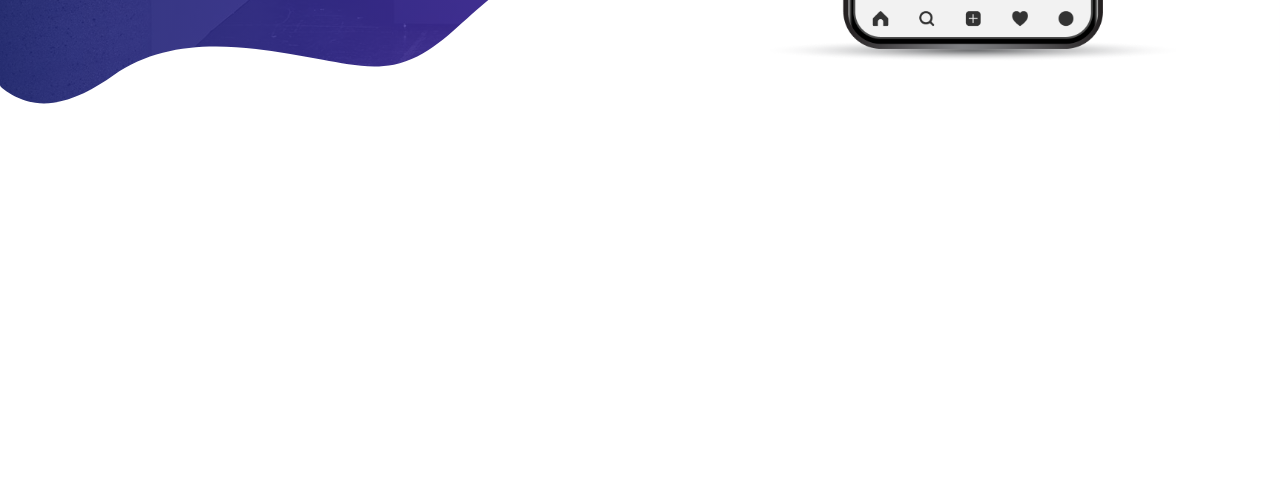
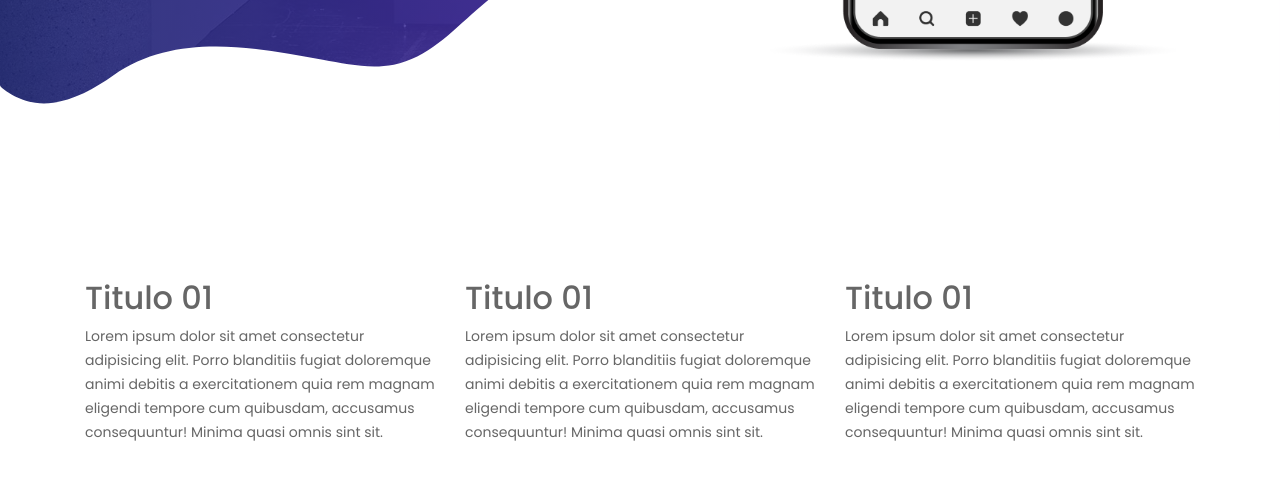
Before and after one commit to uft-qlq-menor/curso_git, a plain HTML site: page index.html in a window 1280 px wide. Shown: the part 661-1140 px from the top of the page. Before the commit the page ends 800 px from the top, so only its background shows below. Drawn offline with Linux system fonts and the light colour scheme.

Commit message:
Version 03: Section 01

```diff
--- a/index.html
+++ b/index.html
@@ -129,6 +129,24 @@
             <img src="img/shape/hero-bg-shape-1.svg" alt="main-image">
         </div>
     </div>
+    <section class="section-padding">
+        <div class="container">
+            <div class="row">
+                <div class="col-lg-4">
+                    <h2>Titulo  01</h2>
+                    <p>Lorem ipsum dolor sit amet consectetur adipisicing elit. Porro blanditiis fugiat doloremque animi debitis a exercitationem quia rem magnam eligendi tempore cum quibusdam, accusamus consequuntur! Minima quasi omnis sint sit.</p>
+                </div>
+                <div class="col-lg-4">
+                    <h2>Titulo  01</h2>
+                    <p>Lorem ipsum dolor sit amet consectetur adipisicing elit. Porro blanditiis fugiat doloremque animi debitis a exercitationem quia rem magnam eligendi tempore cum quibusdam, accusamus consequuntur! Minima quasi omnis sint sit.</p>
+                </div>
+                <div class="col-lg-4">
+                    <h2>Titulo  01</h2>
+                    <p>Lorem ipsum dolor sit amet consectetur adipisicing elit. Porro blanditiis fugiat doloremque animi debitis a exercitationem quia rem magnam eligendi tempore cum quibusdam, accusamus consequuntur! Minima quasi omnis sint sit.</p>
+                </div>
+            </div>
+        </div>
+    </section>
     <!-- End Main Banner  -->
 
     <div id="off-canvas-layer" class="off-canvas-layer"></div>
```
